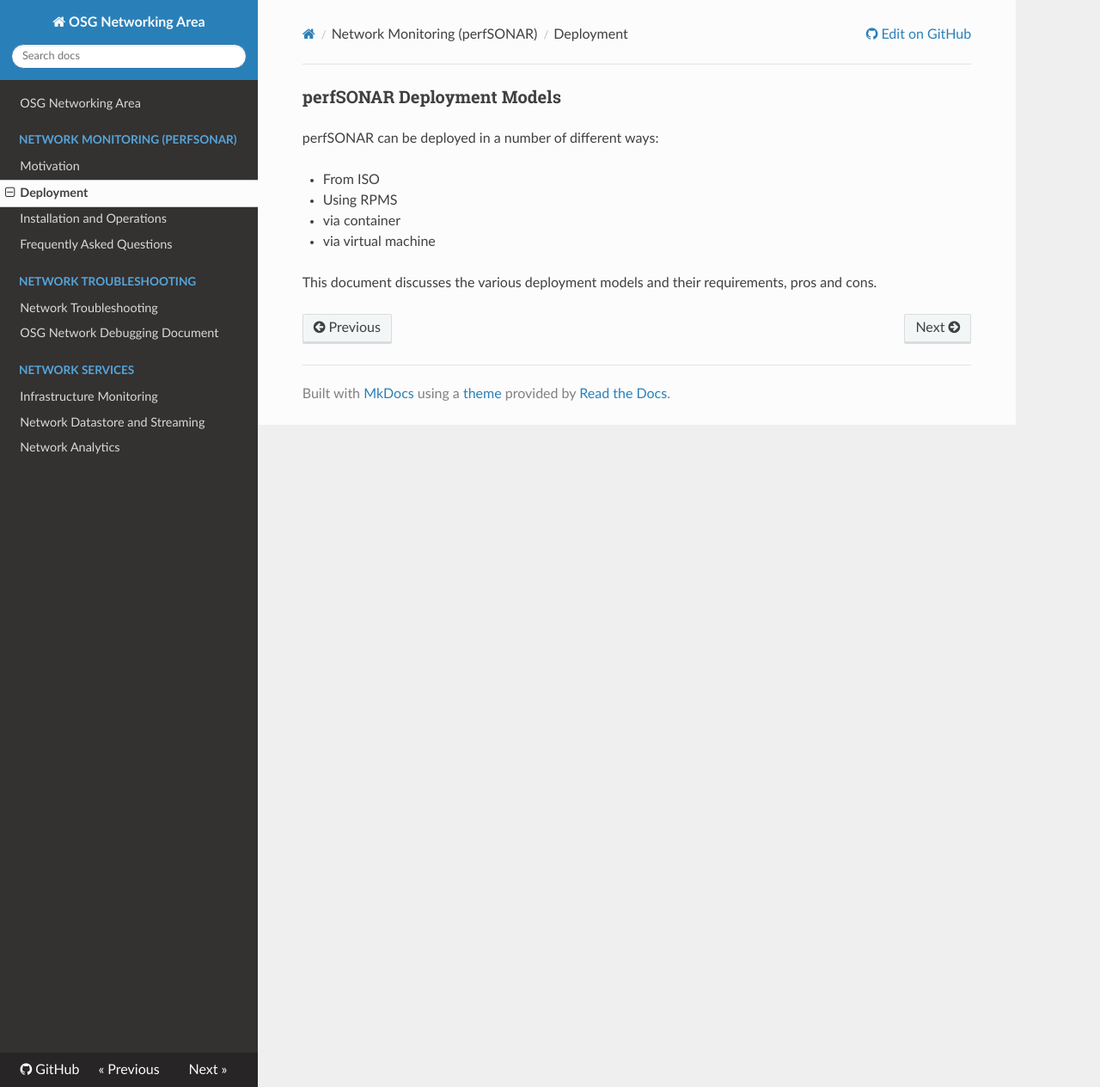
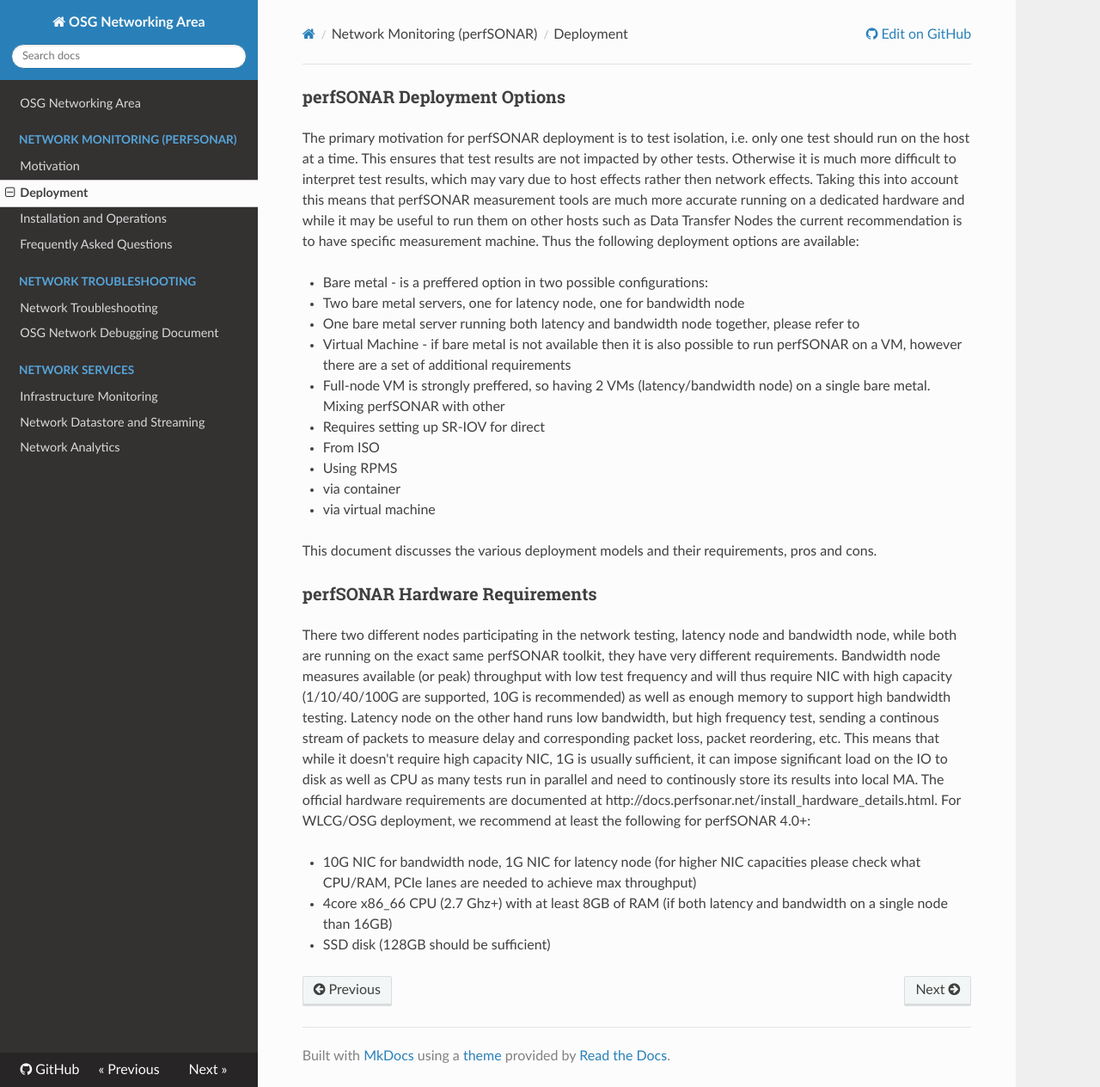
Before and after one commit to osg-htc/networking, an MkDocs documentation site: the page built from docs/perfsonar/deployment-models.md, in a window 1280 px wide and 1264 px high. Shown: the whole window at 86% size. Built offline with MkDocs 1.6.1, drawn with Linux system fonts in a browser that asks for light colours; nearby versions of some CDN libraries; old or Windows-style settings are respelled for this version of MkDocs.

Commit message:
Update deployment-models.md

```diff
--- a/docs/perfsonar/deployment-models.md
+++ b/docs/perfsonar/deployment-models.md
@@ -1,10 +1,24 @@
-### perfSONAR Deployment Models
+### perfSONAR Deployment Options
 
-perfSONAR can be deployed in a number of different ways:
+The primary motivation for perfSONAR deployment is to test isolation, i.e. only one test should run on the host at a time. This ensures that test results are not impacted by other tests. Otherwise it is much more difficult to interpret test results, which may vary due to host effects rather then network effects. Taking this into account this means that perfSONAR measurement tools are much more accurate running on a dedicated hardware and while it may be useful to run them on other hosts such as Data Transfer Nodes the current recommendation is to have specific measurement machine. Thus the following deployment options are available:
 
+- Bare metal - is a preffered option in two possible configurations:
+   - Two bare metal servers, one for latency node, one for bandwidth node
+   - One bare metal server running both latency and bandwidth node together, please refer to
+- Virtual Machine - if bare metal is not available then it is also possible to run perfSONAR on a VM, however there are a set of additional requirements
+   - Full-node VM is strongly preffered, so having 2 VMs (latency/bandwidth node) on a single bare metal. Mixing perfSONAR with other
+   - Requires setting up SR-IOV for direct
 -  From ISO
 -  Using RPMS
 -  via container
 -  via virtual machine
 
 This document discusses the various deployment models and their requirements, pros and cons.
+
+### perfSONAR Hardware Requirements
+
+There two different nodes participating in the network testing, latency node and bandwidth node, while both are running on the exact same perfSONAR toolkit, they have very different requirements. Bandwidth node measures available (or peak) throughput with low test frequency and will thus require NIC with high capacity (1/10/40/100G are supported, 10G is recommended) as well as enough memory to support high bandwidth testing. Latency node on the other hand runs low bandwidth, but high frequency test, sending a continous stream of packets to measure delay and corresponding packet loss, packet reordering, etc. This means that while it doesn't require high capacity NIC, 1G is usually sufficient, it can impose significant load on the IO to disk as well as CPU as many tests run in parallel and need to continously store its results into local MA. The official hardware requirements are documented at http://docs.perfsonar.net/install_hardware_details.html. For WLCG/OSG deployment, we recommend at least the following for perfSONAR 4.0+:
+
+- 10G NIC for bandwidth node, 1G NIC for latency node (for higher NIC capacities please check what CPU/RAM, PCIe lanes are needed to achieve max throughput)
+- 4core x86_66 CPU (2.7 Ghz+) with at least 8GB of RAM (if both latency and bandwidth on a single node than 16GB)
+- SSD disk (128GB should be sufficient)
```
